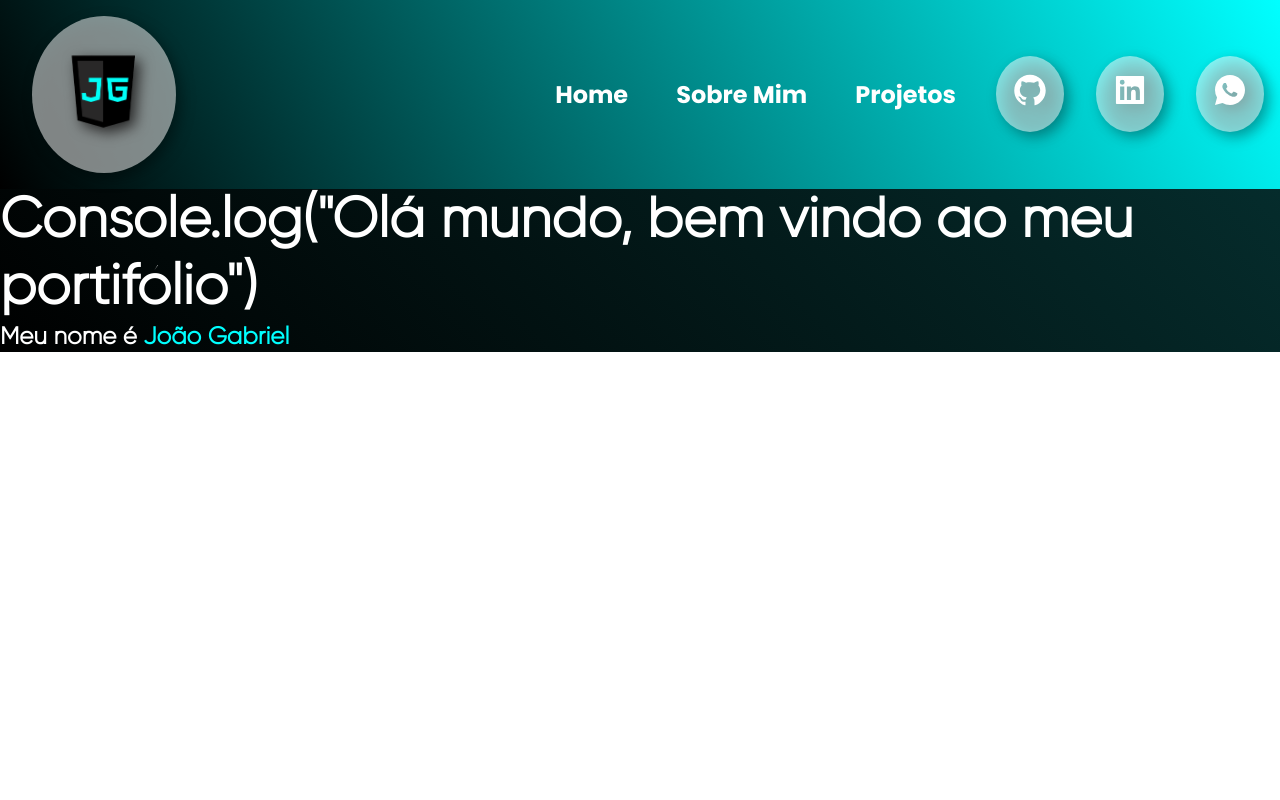
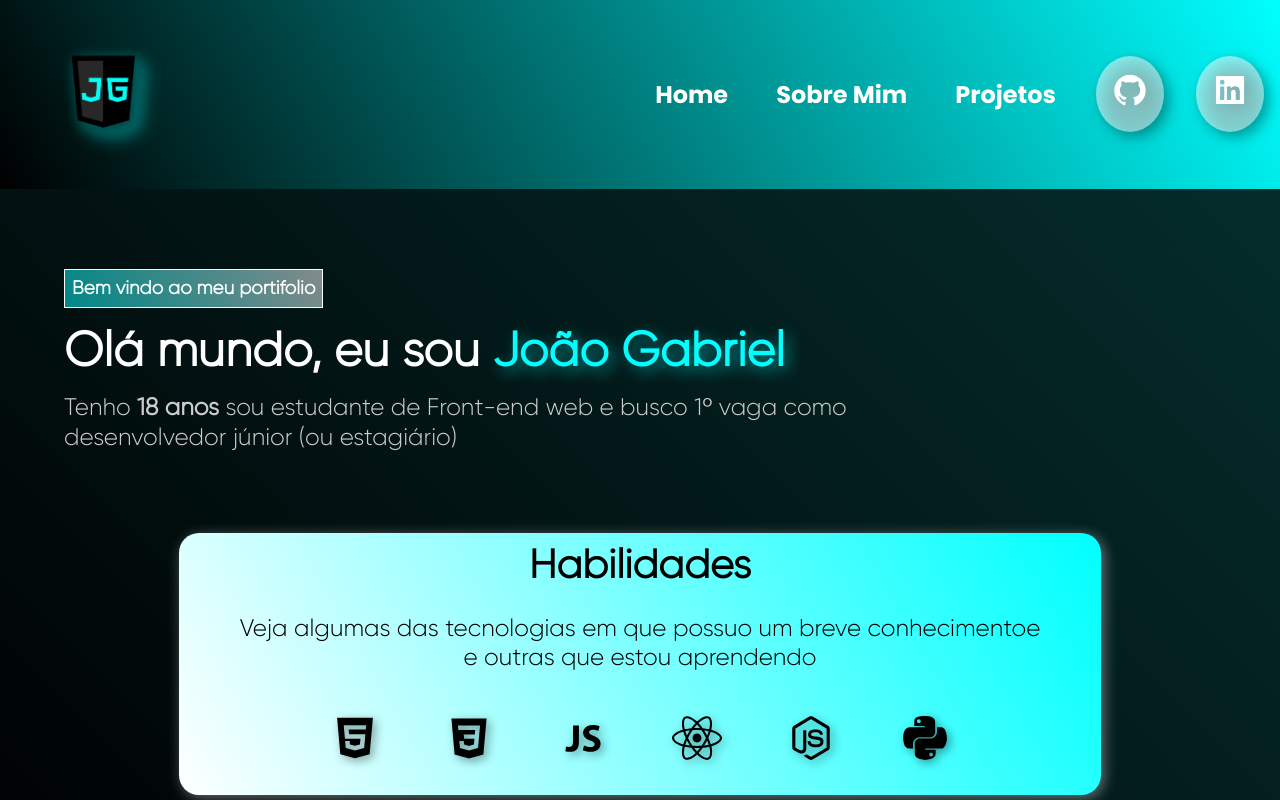
Before and after one commit to oAoj1/Portfolio, a React (Vite) app: page / in a window 1280 px wide. Shown: the top 800 px of the page. Built offline with nearby package versions, Linux system fonts and the light colour scheme.

Commit message:
adicionando conteudo

```diff
--- a/src/Components/Header/Header.css
+++ b/src/Components/Header/Header.css
@@ -7,8 +7,7 @@ header{
 }
 
 .logoContent{
-    background-color: rgba(255,255,255,0.5);
-    filter: drop-shadow(5px 5px 7px rgba(0,0,0,0.7));
+    filter: drop-shadow(5px 5px 7px rgba(0,255,255,0.7));
     border-radius: 50%;
     padding: 2em;
     margin-left: 2em;
--- a/src/Components/Header/index.jsx
+++ b/src/Components/Header/index.jsx
@@ -42,13 +42,6 @@ export default function Header(){
                             <AiFillLinkedin/>
                         </a>
                     </li>
-                    <li>
-                        <a
-                            target="_blank"
-                            href="https://wa.me/5511970727051">
-                            <RiWhatsappFill/>
-                        </a>
-                    </li>
                 </ul>
             </span>
 
--- a/src/Components/Section/Section.css
+++ b/src/Components/Section/Section.css
@@ -1,16 +1,106 @@
 .infoContent{
+    width: 100%;
+    padding: 5em 4em;
     background: linear-gradient(45deg,#000,#052c2c);
 }
 
-.infoContent h1{
-    font-size: 3.5em;
+.infoContent h3{
+    max-width: max-content;
+    border: 1px solid #fff;
     color: #fff;
+    background:linear-gradient(60deg,rgba(0,255,255,0.5),rgba(255,255,255,0.5)) ;
+    color: #fff;
+    padding: 7px;
 }
 
-.infoContent h2{
-    color: #fff;
+.joaoContent{
+    margin: 1em 0;
 }
 
-.infoContent h2 span{
+.joaoContent h1{
+    color: #fff;
+    font-size: 3em;
+    font-weight: bold;
+}
+
+.joaoContent h1 span{
+    color: #00ffff;
+    filter: drop-shadow(5px 5px 7px rgba(0,255,255,0.5));
+}
+
+.joaoContent p{
+    width: 100%;
+    max-width: 80%;
+    margin-top: 0.3em;
+    color: #ccc;
+    font-size: 1.5em;
+}
+
+.skillContent{
+    margin: 5em auto;
+    width: 100%;
+    max-width: 80%;
+    padding: 10px;
+    border-radius: 20px;
+    background:linear-gradient(60deg,#fff,#00ffff);
+    filter: drop-shadow(3px 3px 7px rgba(255,255,255,0.4));
+}
+
+.skillContent h2{
+    font-size: 2.5em;
+    text-align: center;
+    font-weight: bolder;
+}
+
+.skillContent p{
+    text-align: center;
+    font-size: 1.5em;
+    width: 100%;
+    max-width: 90%;
+    margin:1em auto;
+}
+
+.techContent ul{
+    display: flex;
+    list-style-type: none;
+    justify-content: center;
+}
+
+.techContent ul li{
+    margin: 1em 2em;
+    transition: 0.3s;
+}
+
+.techContent ul li svg{
+    width: 50px;
+    height: 50px;
+    filter: drop-shadow(3px 3px 5px rgb(0,0,0,0.4));
+}
+
+.techContent ul li:hover{
+    transform: translateY(-5px);
+}
+
+.techContent ul li:nth-child(1):hover{
+    color: #ffa500;
+}
+
+.techContent ul li:nth-child(2):hover{
+    color: #6495ed;
+}
+
+.techContent ul li:nth-child(3):hover{
+    color: #ffff00;
+}
+
+.techContent ul li:nth-child(4):hover{
     color: #00ffff;
 }
+
+.techContent ul li:nth-child(5):hover{
+    color: #9acd32;
+}
+
+.techContent ul li:nth-child(6):hover{
+    color:blue ;
+}
--- a/src/Components/Section/index.jsx
+++ b/src/Components/Section/index.jsx
@@ -1,12 +1,45 @@
 import './Section.css'
+import { FaReact } from 'react-icons/fa'
+import { DiJavascript1 } from 'react-icons/di'
+import { AiFillHtml5 } from 'react-icons/ai'
+import { DiCss3 } from 'react-icons/di'
+import { IoLogoNodejs } from 'react-icons/io'
+import { FaPython } from 'react-icons/fa'
 
 export default function Section(){
+
+    const data = new Date()
+    const anoAtual = data.getFullYear()
+    const anoJoao = 2004
+    const idade = anoAtual - anoJoao
+
     return(
         <section>
             <div className="infoContent">
-                <h1>Console.log("Olá mundo, bem vindo ao meu portifólio")</h1>
-                <h2>Meu nome é <span>João Gabriel</span> </h2>
+
+                <h3>Bem vindo ao meu portifólio</h3>
+                <div className="joaoContent">
+                    <h1>Olá mundo, eu sou <span>João Gabriel</span> </h1>
+                    <p>Tenho <strong>{idade} anos</strong> sou estudante de <span>Front-end web</span> e busco 1º vaga como desenvolvedor júnior (ou estagiário)</p>
+                </div>
+
+                <div className="skillContent">
+                    <h2>Habilidades</h2>
+                    <p>Veja algumas das tecnologias em que possuo um breve conhecimentoe e outras que estou aprendendo</p>
+                    <div className="techContent">
+                        <ul>
+                            <li><AiFillHtml5/></li>
+                            <li><DiCss3/></li>
+                            <li><DiJavascript1/></li>
+                            <li><FaReact/></li>
+                            <li><IoLogoNodejs/></li>
+                            <li><FaPython/></li>
+                        </ul>
+                    </div>
+                </div>
+
             </div>
+
         </section>
     )
 }
```
